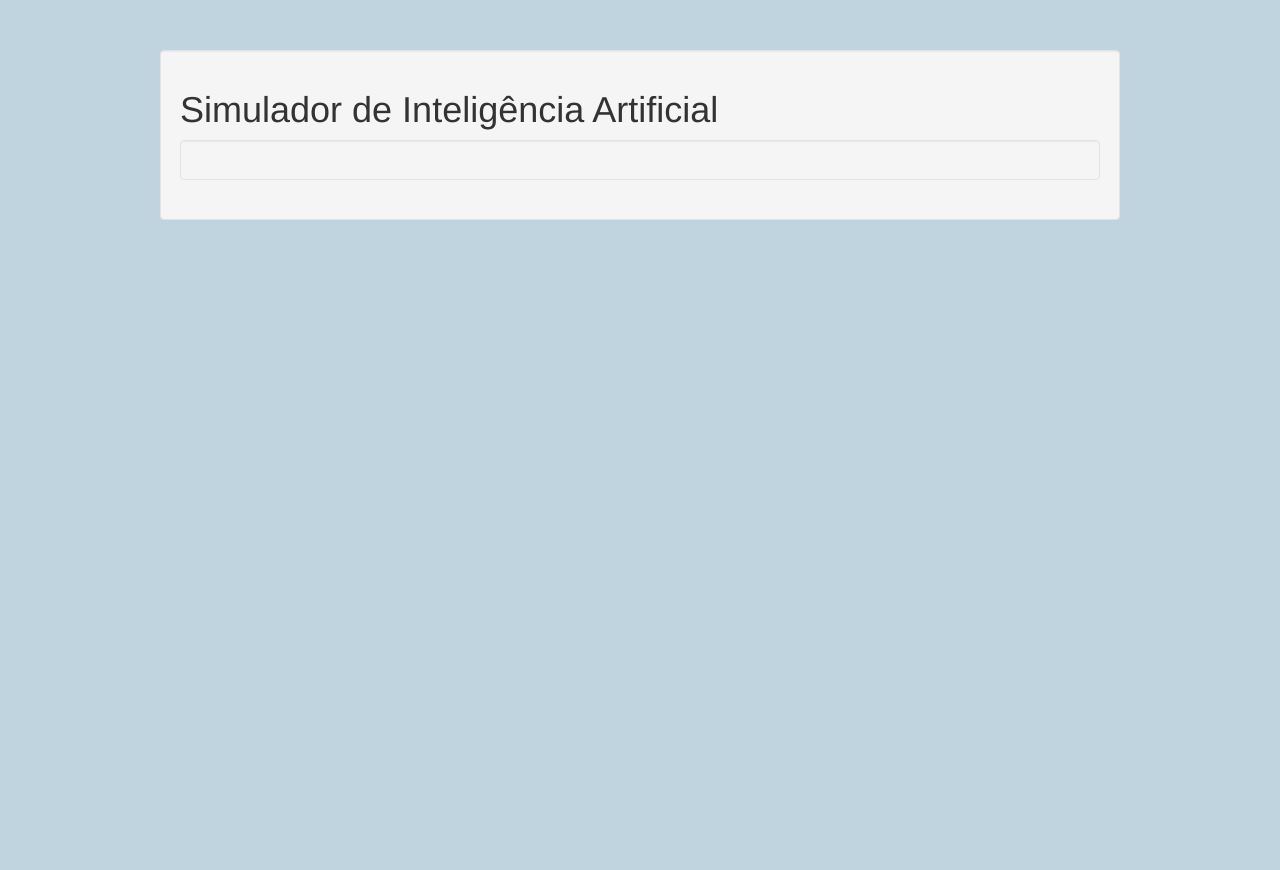
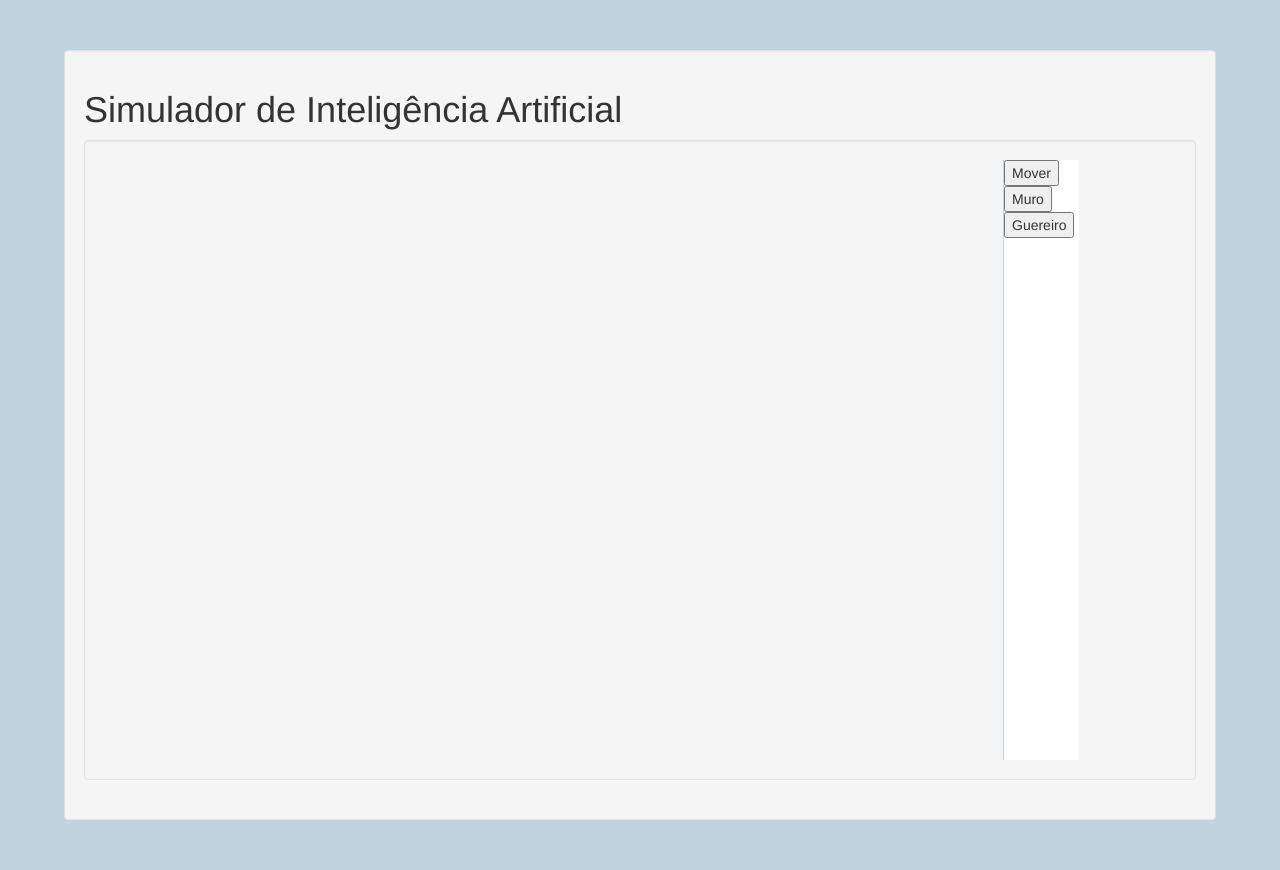
Before and after one commit to willian-rosa/simulatorPathfindingGame, a PHP site: page / in a window 1280 px wide. Before the commit the page ends 220 px from the top, so only its background shows below. Run offline with PHP 8.4, Linux system fonts and the light colour scheme; some libraries are stand-ins or nearby versions.

Commit message:
Criando botões de controler

```diff
--- a/configure.js
+++ b/configure.js
@@ -19,3 +19,7 @@ var plane,
 	cubeGeo,
 	cubeMaterial,
 	objects = [];
+
+
+//estado do jogo
+var estadoJogo;
--- a/game.js
+++ b/game.js
@@ -5,13 +5,8 @@ function updateRaycaster(event){
     var positonScrollY = renderer.domElement.offsetTop-(document.body.scrollTop || document.documentElement.scrollTop);
     var positonScrollX = renderer.domElement.offsetLeft-document.documentElement.scrollLeft;
 
-
-    console.log(positonScrollX, positonScrollY)
-
     mouse.x = ((event.clientX-positonScrollX) / canvasWidth ) * 2 - 1;
     mouse.y = - ((event.clientY-positonScrollY) / canvasHeight ) * 2 + 1;
-
-//    mouse.set( ( event.clientX / window.innerWidth ) * 2 - 1, - ( event.clientY / window.innerHeight ) * 2 + 1 );
 
 
     raycaster.setFromCamera( mouse, camera );
@@ -33,18 +28,22 @@ function addObstacle(intersect){
 
 
 function onDocumentMouseDown( event ) {
-
 	updateRaycaster(event)
 
 
 	var intersects = raycaster.intersectObjects( objects );
 
 	if ( intersects.length > 0 ) {
+
 		var intersect = intersects[ 0 ];
 
 		//limitando para não colocar obstaculos em cima de outro
 		if(intersect.point.z === 0){
-			addObstacle(intersect);
+
+			if(estadoJogo === 'criacaoMuro'){
+				addObstacle(intersect);
+			}
+
 
 			render();
 		}
--- a/index.php
+++ b/index.php
@@ -11,7 +11,7 @@
                 background-color: #c0d4df;
             }
             .content{
-                width: 75%;
+                width: 90%;
                 margin: 50px auto;
             }
             .cel{
@@ -42,17 +42,26 @@
             .input-interface{
                 width: 80px;
             }
-            .content-interface{
+            #painel-interface{
+                height: 600px;
+            }
+            #content-interface{
                 float: left;
-                width: 125px;
-                margin-right: 15px;
+                width: 900px;
+                height: 600px;
                 border-right: 1px solid #c0d4df;
             }
-            .content-interface .btn{
+            #content-interface .btn{
                 margin-top: 15px;
             }
              .clear{
                 clear: both;
+            }
+            .controllers{
+                background-color: #fff;
+                width: 75px;
+                height: 600px;
+                display: inline-block;
             }
         </style>
         <title>Simulador de Inteligência Artificial</title>
@@ -67,6 +76,11 @@
                 <div class="well">
                     <div id="painel-interface">
                        <div id="content-interface"></div>
+                       <div class="controllers">
+                           <button type="button" onclick="ativarEstadoMover()">Mover</button>
+                           <button type="button"  onclick="ativarEstadoCriacaoMuro()">Muro</button>
+                           <button type="button"   onclick="ativarEstadoCriacaoGuerreiro()">Guereiro</button>
+                       </div>
                     </div>
                 </div>
             </div>
@@ -75,6 +89,7 @@
         <script src="configure.js"></script>
         <script src="init.js"></script>
         <script src="render_animate.js"></script>
+        <script src="interface.js"></script>
 
 
         <script type="text/javascript">
--- a/init.js
+++ b/init.js
@@ -28,7 +28,7 @@ function init(){
 
 
 
-    ////////////////////////////////////////////////////////////////////////////////////////q
+    ////////////////////////////////////////////////////////////////////////////////////////
 
 
     //plano background
--- /dev/null
+++ b/interface.js
@@ -0,0 +1,11 @@
+function ativarEstadoMover() {
+	estadoJogo = 'mover';
+}
+
+function ativarEstadoCriacaoMuro() {
+	estadoJogo = 'criacaoMuro';
+}
+
+function ativarEstadoCriacaoGuerreiro() {
+	estadoJogo = null;
+}
```
